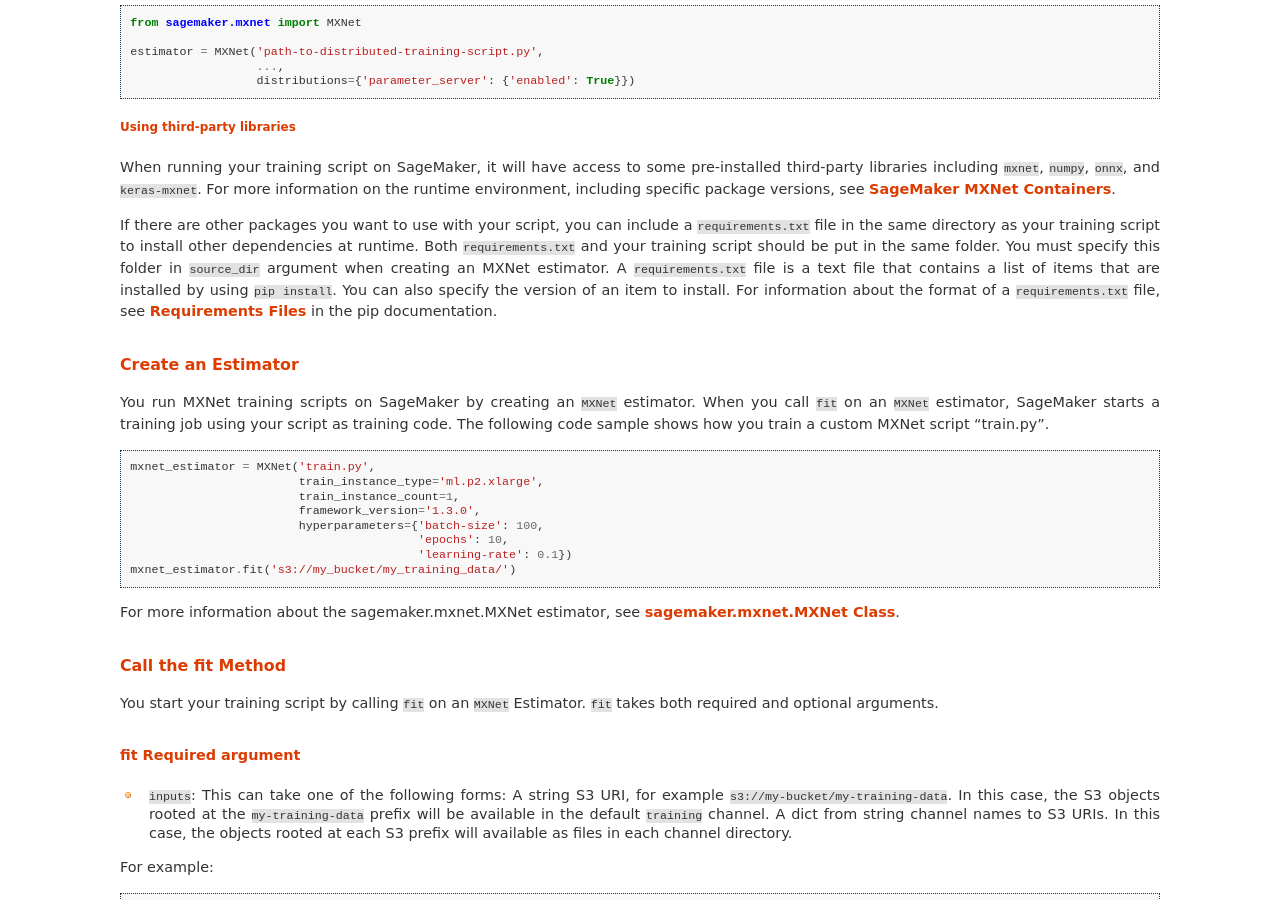
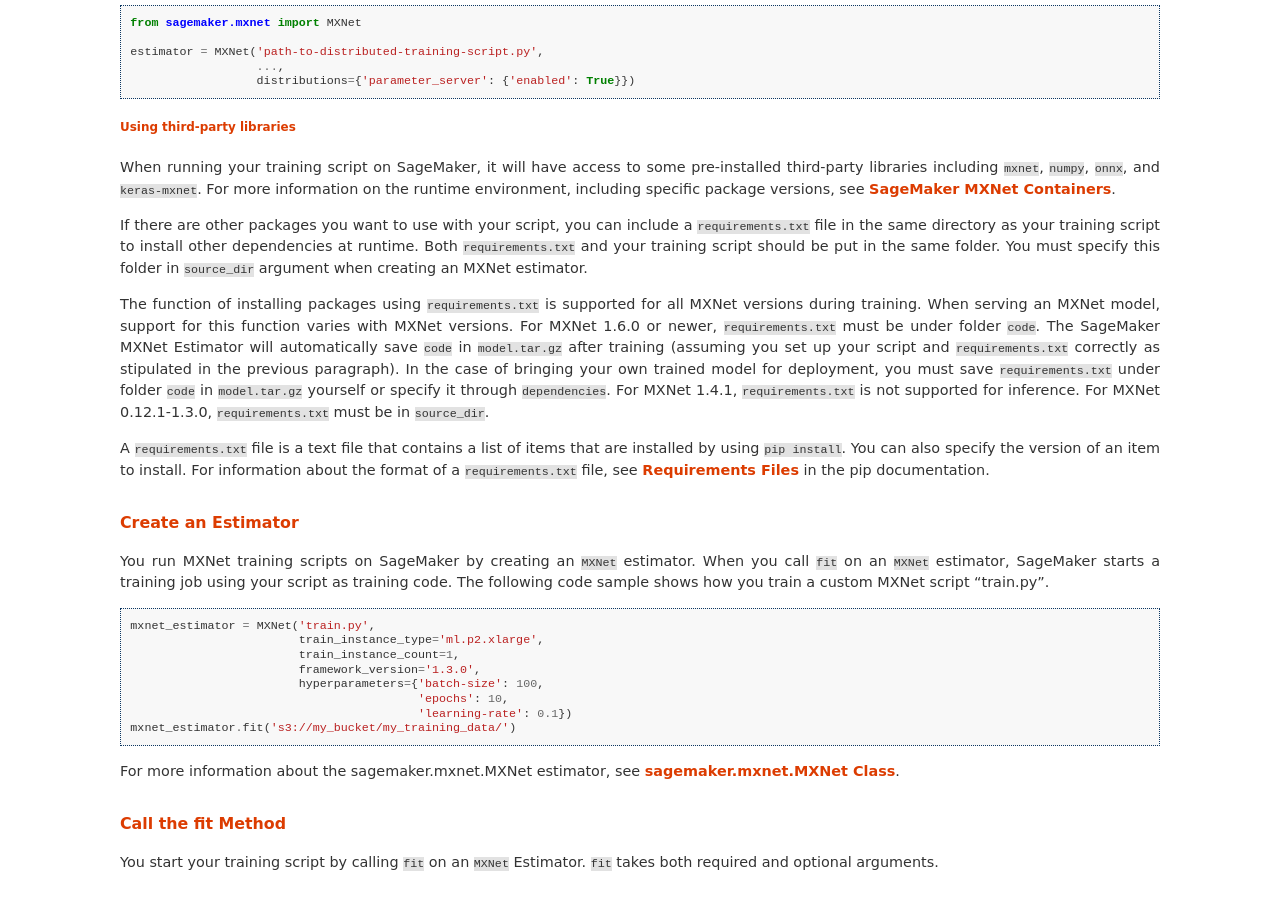
Before and after one commit to Evan-W-ang/sagemaker-python-sdk, a Sphinx documentation site: the page built from doc/using_mxnet.rst, in a window 1280 px wide and 900 px high, scrolled down 5636 px. Built offline with Sphinx 7.4.7, drawn with Linux system fonts in a browser that asks for light colours.

Commit message:
doc: add version requirement for using "requirements.txt" when serving an MXNet model (#1232)

```diff
--- a/doc/using_mxnet.rst
+++ b/doc/using_mxnet.rst
@@ -312,6 +312,15 @@ For more information on the runtime environment, including specific package vers
 If there are other packages you want to use with your script, you can include a ``requirements.txt`` file in the same directory as your training script to install other dependencies at runtime.
 Both ``requirements.txt`` and your training script should be put in the same folder.
 You must specify this folder in ``source_dir`` argument when creating an MXNet estimator.
+
+The function of installing packages using ``requirements.txt`` is supported for all MXNet versions during training.
+When serving an MXNet model, support for this function varies with MXNet versions.
+For MXNet 1.6.0 or newer, ``requirements.txt`` must be under folder ``code``.
+The SageMaker MXNet Estimator will automatically save ``code`` in ``model.tar.gz`` after training (assuming you set up your script and ``requirements.txt`` correctly as stipulated in the previous paragraph).
+In the case of bringing your own trained model for deployment, you must save ``requirements.txt`` under folder ``code`` in ``model.tar.gz`` yourself or specify it through ``dependencies``.
+For MXNet 1.4.1, ``requirements.txt`` is not supported for inference.
+For MXNet 0.12.1-1.3.0, ``requirements.txt`` must be in ``source_dir``.
+
 A ``requirements.txt`` file is a text file that contains a list of items that are installed by using ``pip install``.
 You can also specify the version of an item to install.
 For information about the format of a ``requirements.txt`` file, see `Requirements Files <https://pip.pypa.io/en/stable/user_guide/#requirements-files>`__ in the pip documentation.
--- a/doc/using_pytorch.rst
+++ b/doc/using_pytorch.rst
@@ -127,7 +127,7 @@ For more information on the runtime environment, including specific package vers
 
 If there are other packages you want to use with your script, you can include a ``requirements.txt`` file in the same directory as your training script to install other dependencies at runtime. Both ``requirements.txt`` and your training script should be put in the same folder. You must specify this folder in ``source_dir`` argument when creating PyTorch estimator.
 
-The function of installing packages using ``requirements.txt`` is supported for all PyTorch versions during training. When serving a PyTorch model, support for this function varies with PyTorch Versions. For PyTorch 1.3.1 or newer, ``requirements.txt`` must be under folder ``code``. SageMaker PyTorch Estimator will automatically save ``code`` in ``model.tar.gz`` after training (assuming you set up your script and ``requirements.txt`` correctly as stipulated in the previous paragraph). In the case of bringing your own trained model for deployment, you must save ``requirements.txt`` under folder ``code`` in ``model.tar.gz`` yourself. For PyTorch 1.2.0, ``requirements.txt`` is not supported for inference. For PyTorch 0.4.0 to 1.1.0, ``requirements.txt`` must be in ``source_dir``.
+The function of installing packages using ``requirements.txt`` is supported for all PyTorch versions during training. When serving a PyTorch model, support for this function varies with PyTorch versions. For PyTorch 1.3.1 or newer, ``requirements.txt`` must be under folder ``code``. The SageMaker PyTorch Estimator will automatically save ``code`` in ``model.tar.gz`` after training (assuming you set up your script and ``requirements.txt`` correctly as stipulated in the previous paragraph). In the case of bringing your own trained model for deployment, you must save ``requirements.txt`` under folder ``code`` in ``model.tar.gz`` yourself or specify it through ``dependencies``. For PyTorch 1.2.0, ``requirements.txt`` is not supported for inference. For PyTorch 0.4.0 to 1.1.0, ``requirements.txt`` must be in ``source_dir``.
 
 A ``requirements.txt`` file is a text file that contains a list of items that are installed by using ``pip install``. You can also specify the version of an item to install. For information about the format of a ``requirements.txt`` file, see `Requirements Files <https://pip.pypa.io/en/stable/user_guide/#requirements-files>`__ in the pip documentation.
 
```
